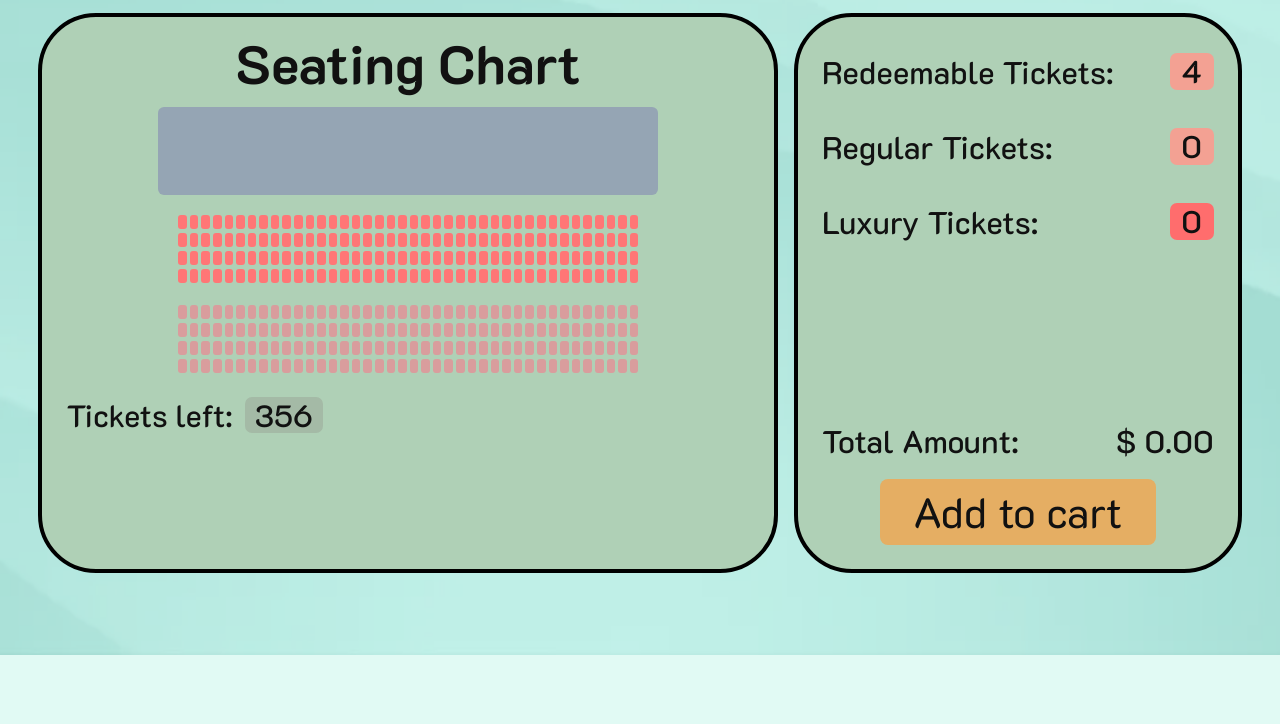
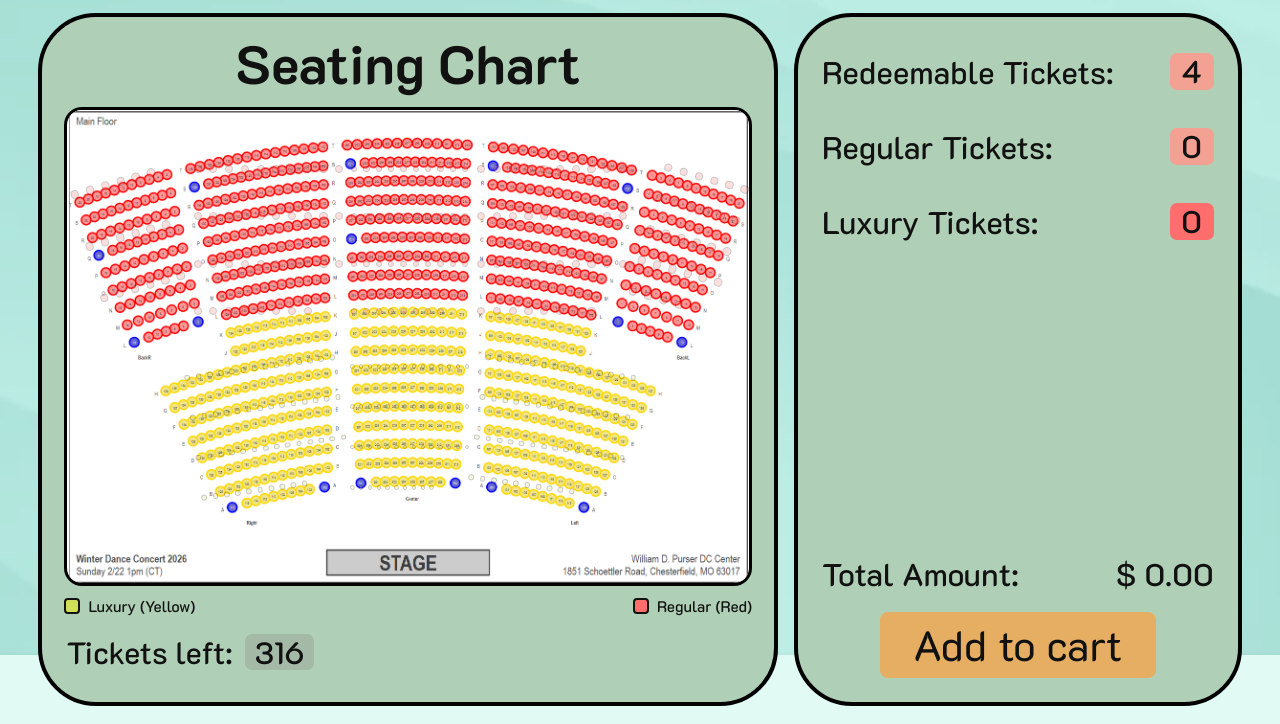
Before and after one commit to SidS-123/ArtInMotionTicketing, a plain HTML site: page user_page/tickets.html in a window 1280 px wide. Shown: the part 145-869 px from the top of the page. Before the commit the page ends 800 px from the top, so only its background shows below. Drawn offline with Linux system fonts and the light colour scheme.

Commit message:
Update tickets seating chart image overlay

```diff
--- a/user_page/tickets.css
+++ b/user_page/tickets.css
@@ -121,42 +121,163 @@ body {
   margin-bottom: 16px;
 }
 
-.stage {
-  width: min(500px, 88%);
-  height: 88px;
-  background: #95a5b4;
-  border-radius: 6px;
-  margin: 0 auto 20px;
+.seat-chart {
+  width: min(920px, 100%);
+  margin: 0 auto 10px;
+  position: relative;
+  border: 3px solid #000;
+  border-radius: 18px;
+  overflow: hidden;
+  background: #fff;
+  aspect-ratio: 1419 / 988;
 }
 
-.seat-grid {
-  width: min(460px, 84%);
-  margin: 0 auto 22px;
+.seat-chart-img {
+  width: 100%;
+  height: 100%;
+  object-fit: contain;
+  display: block;
+}
+
+.seat-overlay {
+  position: absolute;
+  inset: 0;
+  pointer-events: none;
+}
+
+.seat-layer {
+  position: absolute;
+  inset: 0;
+}
+
+.seat-block {
+  --cols: 10;
+  position: absolute;
   display: grid;
-  grid-template-columns: repeat(40, 1fr);
-  gap: 4px 3px;
+  grid-template-columns: repeat(var(--cols), 1fr);
+  gap: 0.4%;
+  pointer-events: auto;
 }
 
 .seat {
-  width: 100%;
-  height: 14px;
-  border-radius: 3px;
-  border: 0;
+  width: 54%;
+  aspect-ratio: 1 / 1;
+  border-radius: 999px;
+  border: 1px solid #111;
   padding: 0;
   cursor: pointer;
+  opacity: 0.22;
+  background: transparent;
+  justify-self: center;
+  align-self: center;
 }
 
-.seat-grid--lux .seat {
-  background: #ff7676;
+.seat-layer--reg .seat {
+  background: #ff6d6d;
 }
 
-.seat-grid--reg .seat {
-  background: #d99d9d;
+.seat-layer--lux .seat {
+  background: #d1df58;
 }
 
 .seat--chosen {
+  opacity: 0.82;
   outline: 2px solid #111;
-  transform: scale(1.05);
+  outline-offset: 1px;
+  transform: none;
+}
+
+/* Positioned blocks (percentages tuned to match the PNG layout) */
+.seat-block--wing-left {
+  left: 1.8%;
+  top: 9.5%;
+  width: 14%;
+  height: 34%;
+  transform: rotate(-16deg);
+}
+
+.seat-block--main-left {
+  left: 18%;
+  top: 7.5%;
+  width: 23%;
+  height: 40%;
+}
+
+.seat-block--center {
+  left: 41.2%;
+  top: 7.5%;
+  width: 18%;
+  height: 40%;
+}
+
+.seat-block--main-right {
+  left: 59.6%;
+  top: 7.5%;
+  width: 23%;
+  height: 40%;
+}
+
+.seat-block--wing-right {
+  left: 84.2%;
+  top: 10.5%;
+  width: 14%;
+  height: 34%;
+  transform: rotate(16deg);
+}
+
+.seat-block--lux-left {
+  left: 18%;
+  top: 50%;
+  width: 23%;
+  height: 34%;
+  transform: rotate(-8deg);
+}
+
+.seat-block--lux-center {
+  left: 41.2%;
+  top: 50%;
+  width: 18%;
+  height: 34%;
+}
+
+.seat-block--lux-right {
+  left: 59.6%;
+  top: 50%;
+  width: 23%;
+  height: 34%;
+  transform: rotate(8deg);
+}
+
+.legend {
+  margin-top: 10px;
+  display: flex;
+  align-items: center;
+  justify-content: space-between;
+  gap: 12px;
+  font-size: clamp(14px, 1.2vw, 16px);
+  font-weight: 500;
+}
+
+.legend-item {
+  display: inline-flex;
+  align-items: center;
+  gap: 8px;
+}
+
+.legend-swatch {
+  width: 16px;
+  height: 16px;
+  border-radius: 4px;
+  border: 2px solid #111;
+  display: inline-block;
+}
+
+.legend-swatch--lux {
+  background: #d1df58;
+}
+
+.legend-swatch--reg {
+  background: #ff6d6d;
 }
 
 .tickets-left {
@@ -252,4 +373,9 @@ body {
   .seating-card {
     min-height: auto;
   }
+
+  .legend {
+    flex-direction: column;
+    align-items: flex-start;
+  }
 }
--- a/user_page/tickets.html
+++ b/user_page/tickets.html
@@ -42,10 +42,30 @@
         <article class="seating-card" aria-label="Seating chart">
           <h1>Seating Chart</h1>
 
-          <div class="stage"></div>
+          <section class="seat-chart" aria-label="Seating chart image">
+            <img class="seat-chart-img" src="Examples/Seating%20Chart.png" alt="Main Floor seating chart">
 
-          <div class="seat-grid seat-grid--lux" data-seat-count="160" data-ticket-type="lux"></div>
-          <div class="seat-grid seat-grid--reg" data-seat-count="160" data-ticket-type="reg"></div>
+            <div class="seat-overlay" aria-hidden="true">
+              <div class="seat-layer seat-layer--reg" data-ticket-type="reg">
+                <div class="seat-block seat-block--wing-left" data-seat-count="18" data-cols="6"></div>
+                <div class="seat-block seat-block--main-left" data-seat-count="38" data-cols="10"></div>
+                <div class="seat-block seat-block--center" data-seat-count="38" data-cols="10"></div>
+                <div class="seat-block seat-block--main-right" data-seat-count="38" data-cols="10"></div>
+                <div class="seat-block seat-block--wing-right" data-seat-count="28" data-cols="6"></div>
+              </div>
+
+              <div class="seat-layer seat-layer--lux" data-ticket-type="lux">
+                <div class="seat-block seat-block--lux-left" data-seat-count="52" data-cols="14"></div>
+                <div class="seat-block seat-block--lux-center" data-seat-count="52" data-cols="14"></div>
+                <div class="seat-block seat-block--lux-right" data-seat-count="52" data-cols="14"></div>
+              </div>
+            </div>
+          </section>
+
+          <p class="legend" aria-label="Seat legend">
+            <span class="legend-item"><span class="legend-swatch legend-swatch--lux"></span>Luxury (Yellow)</span>
+            <span class="legend-item"><span class="legend-swatch legend-swatch--reg"></span>Regular (Red)</span>
+          </p>
 
           <p class="tickets-left">
             <span>Tickets left:</span>
@@ -81,7 +101,6 @@
   </div>
 
   <script>
-    const BASE_TICKETS_LEFT = 356;
     const REDEEMABLE_LIMIT = 4;
     const REG_PRICE = 5.0;
     const LUX_PRICE = 5.15;
@@ -92,7 +111,7 @@
     };
 
     const dayButtons = document.querySelectorAll(".day-btn");
-    const seatGrids = document.querySelectorAll(".seat-grid");
+    const seatBlocks = document.querySelectorAll(".seat-block");
     const ticketsLeftCount = document.getElementById("ticketsLeftCount");
     const redeemableCount = document.getElementById("redeemableCount");
     const redeemableWarning = document.getElementById("redeemableWarning");
@@ -102,6 +121,7 @@
     const addToCartBtn = document.getElementById("addToCartBtn");
 
     let currentDay = DEFAULT_DAY;
+    let totalSeats = 0;
     const state = {
       day1: { reg: new Set(), lux: new Set() },
       day2: { reg: new Set(), lux: new Set() }
@@ -128,20 +148,17 @@
       redeemableWarning.hidden = !hasUsedAllRedeemable;
       regularCount.textContent = String(regCount);
       luxuryCount.textContent = String(luxCount);
-      ticketsLeftCount.textContent = String(Math.max(0, BASE_TICKETS_LEFT - selectedCount));
+      ticketsLeftCount.textContent = String(Math.max(0, totalSeats - selectedCount));
       totalAmount.textContent = formatMoney(total);
     }
 
     function paintSeatSelection() {
-      seatGrids.forEach((grid) => {
-        const ticketType = grid.dataset.ticketType;
-        const selectedSeats = state[currentDay][ticketType];
-
-        Array.from(grid.children).forEach((seat, seatIndex) => {
-          const isSelected = selectedSeats.has(seatIndex);
-          seat.classList.toggle("seat--chosen", isSelected);
-          seat.setAttribute("aria-pressed", String(isSelected));
-        });
+      document.querySelectorAll(".seat").forEach((seat) => {
+        const ticketType = seat.dataset.ticketType;
+        const seatIndex = Number(seat.dataset.seatIndex);
+        const isSelected = state[currentDay][ticketType].has(seatIndex);
+        seat.classList.toggle("seat--chosen", isSelected);
+        seat.setAttribute("aria-pressed", String(isSelected));
       });
     }
 
@@ -167,29 +184,41 @@
       };
     }
 
-    seatGrids.forEach((grid) => {
-      const count = Number(grid.dataset.seatCount || 0);
-      const ticketType = grid.dataset.ticketType;
+    const nextIndex = { reg: 0, lux: 0 };
+
+    seatBlocks.forEach((block) => {
+      const count = Number(block.dataset.seatCount || 0);
+      const cols = Number(block.dataset.cols || 10);
+      const ticketType = block.closest(".seat-layer").dataset.ticketType;
+      block.style.setProperty("--cols", String(cols));
 
       for (let i = 0; i < count; i += 1) {
+        const seatIndex = nextIndex[ticketType];
+        nextIndex[ticketType] += 1;
+
         const seat = document.createElement("button");
         seat.type = "button";
         seat.className = "seat";
-        seat.setAttribute("aria-label", `${ticketType.toUpperCase()} seat ${i + 1}`);
+        seat.dataset.ticketType = ticketType;
+        seat.dataset.seatIndex = String(seatIndex);
+        seat.setAttribute("aria-label", `${ticketType.toUpperCase()} seat ${seatIndex + 1}`);
         seat.setAttribute("aria-pressed", "false");
         seat.addEventListener("click", () => {
           const dayState = state[currentDay][ticketType];
-          if (dayState.has(i)) {
-            dayState.delete(i);
+          if (dayState.has(seatIndex)) {
+            dayState.delete(seatIndex);
           } else {
-            dayState.add(i);
+            dayState.add(seatIndex);
           }
           paintSeatSelection();
           updateSummary();
         });
-        grid.appendChild(seat);
+
+        block.appendChild(seat);
       }
     });
+
+    totalSeats = document.querySelectorAll(".seat").length;
 
     Object.entries(PRESELECTED).forEach(([day, groups]) => {
       groups.reg.forEach((index) => state[day].reg.add(index));
```
Also changed, not shown: user_page/seatmap.json (added, +77 -0 lines), user_page/Examples/Seating Chart.png (added).
